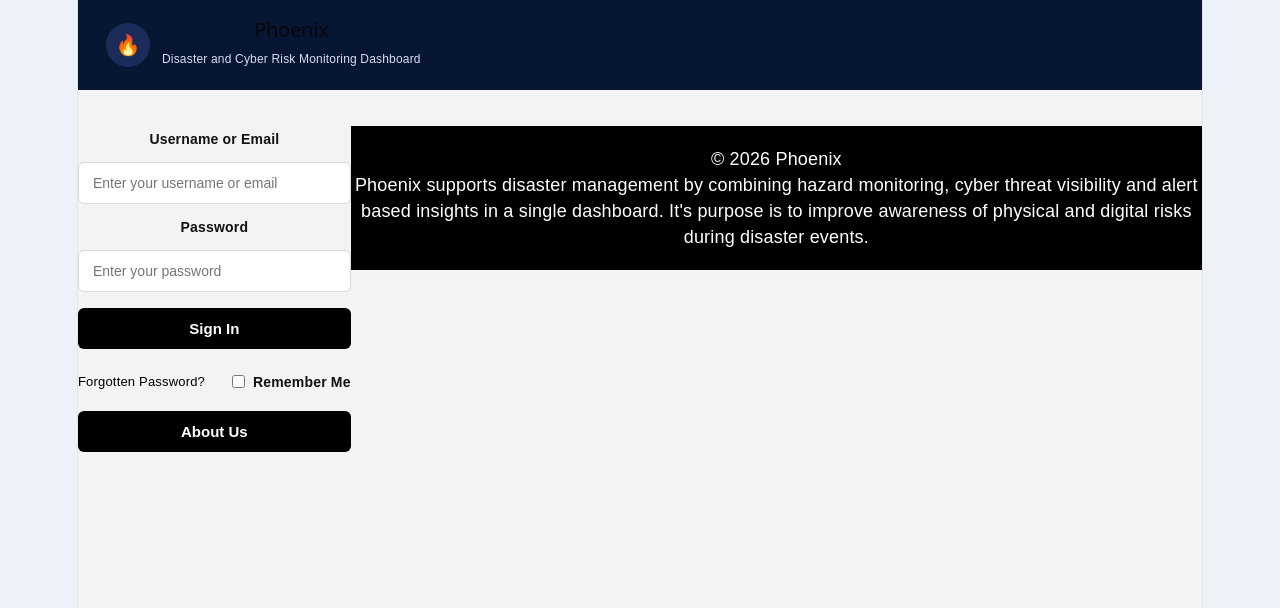
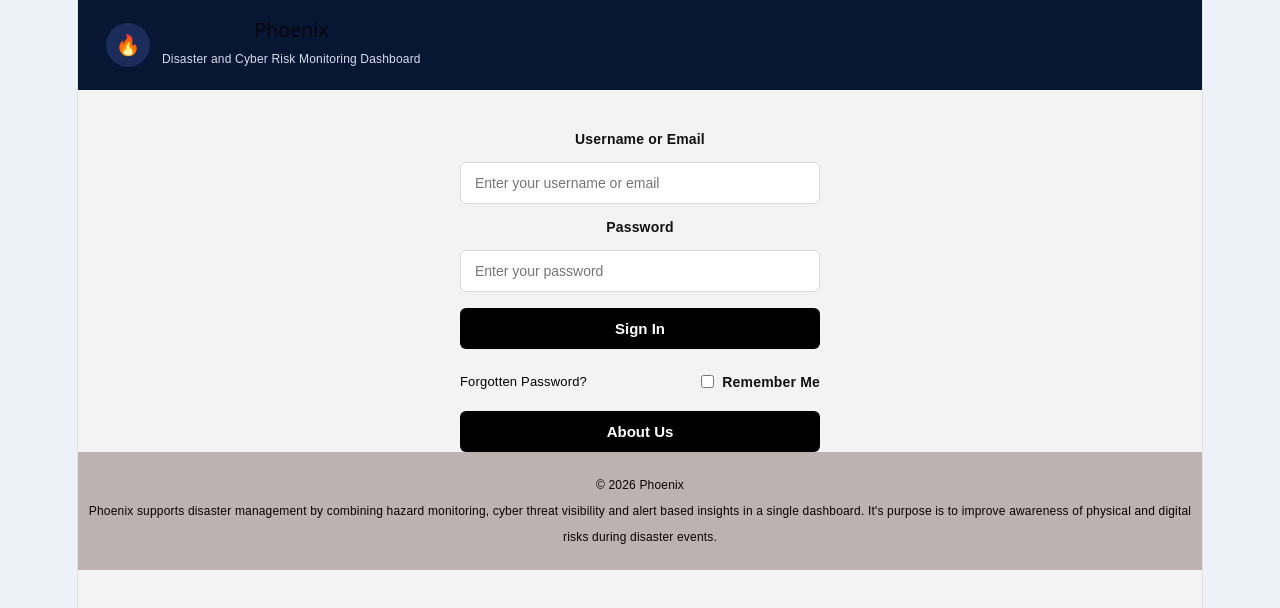
Before and after one commit to Hardhat-Enterprises/Phoenix, a React app in the folder frontend/frontend/: page / in a window 1280 px wide. Shown: the top 608 px of the page. Built offline with nearby package versions, Linux system fonts and the light colour scheme; the HTML template or start-up script is replaced by a standard one.

Commit message:
footer placement

```diff
--- a/frontend/frontend/src/App.css
+++ b/frontend/frontend/src/App.css
@@ -1,4 +1,5 @@
 body {
+  height: 100%;
   margin: 0;
   font-family: Arial, Helvetica, sans-serif;
   background-color: #edf2f8;
@@ -180,3 +181,12 @@ body {
   line-height: 1.7;
   text-align: center;
 }
+
+.app-container {
+  display: flex;
+  flex-direction: column;
+
+}
+.content-wrap {
+  flex: 1;
+}
--- a/frontend/frontend/src/App.jsx
+++ b/frontend/frontend/src/App.jsx
@@ -9,7 +9,10 @@ function App() {
   const [page, setPage] = useState("login");
 
   return (
+    <div className="app-container">
+      <div className="content-wrap">
         <div className="login-page">
+
           <div className="temp-header">
             <div className="temp-header-left">
             <div className="temp-logo">🔥</div>
@@ -51,9 +54,11 @@ function App() {
               <AboutUs />
             </div>
           )}
+        </div>
       <Footer />
       </div>
 
+    </div>
   </div>
   );
 }
--- a/frontend/frontend/src/components/Footer.css
+++ b/frontend/frontend/src/components/Footer.css
@@ -1,31 +1,21 @@
-/* Footer.css */
-.footer-container {
-  background-color: #010000;
-  color: white;
-  padding: 20px 0;
-  width: 100%;
-}
+ /* Footer.css */
+ .footer-container {
+   background-color: #bcb2b2;
+   color: rgb(13, 0, 0);
+   padding: 20px 0;
+   width: 100%;
+ }
 
+ .content-wrap{
+  flex: 1;
+ }
 .footer-content {
   display: flex;
   flex-direction: column;
   justify-content: space-around;
   align-items: center;
   max-width: 1200px;
-  margin: 0 auto;
+  margin-top: auto;
+  font-size: 12px;
+
 }
-
-.footer-links {
-  list-style: none;
-  display: flex;
-  gap: 15px;
-}
-
-.footer-links a {
-  color: white;
-  text-decoration: none;
-}
-
-.footer-links a:hover {
-  text-decoration: underline;
-}
```
Lines whose indentation alone changed are shown as unchanged.
